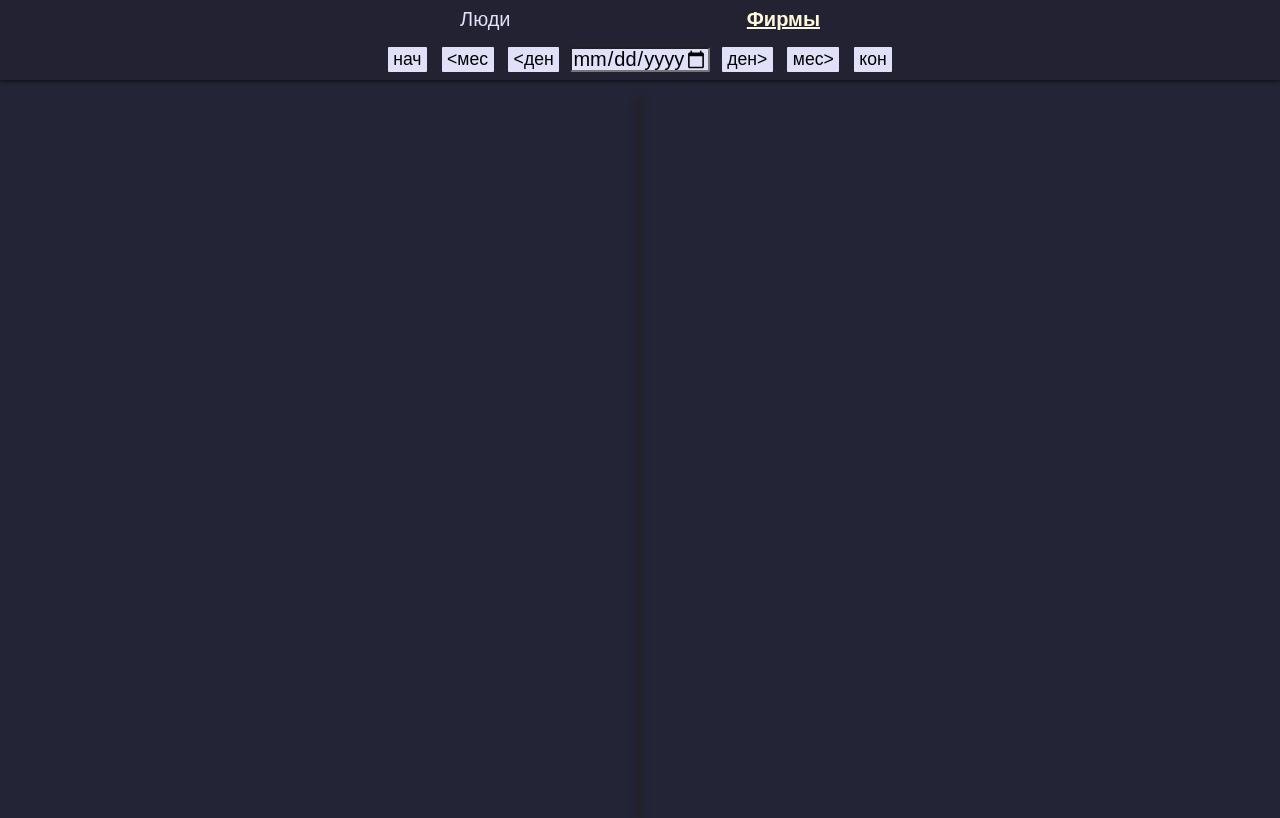
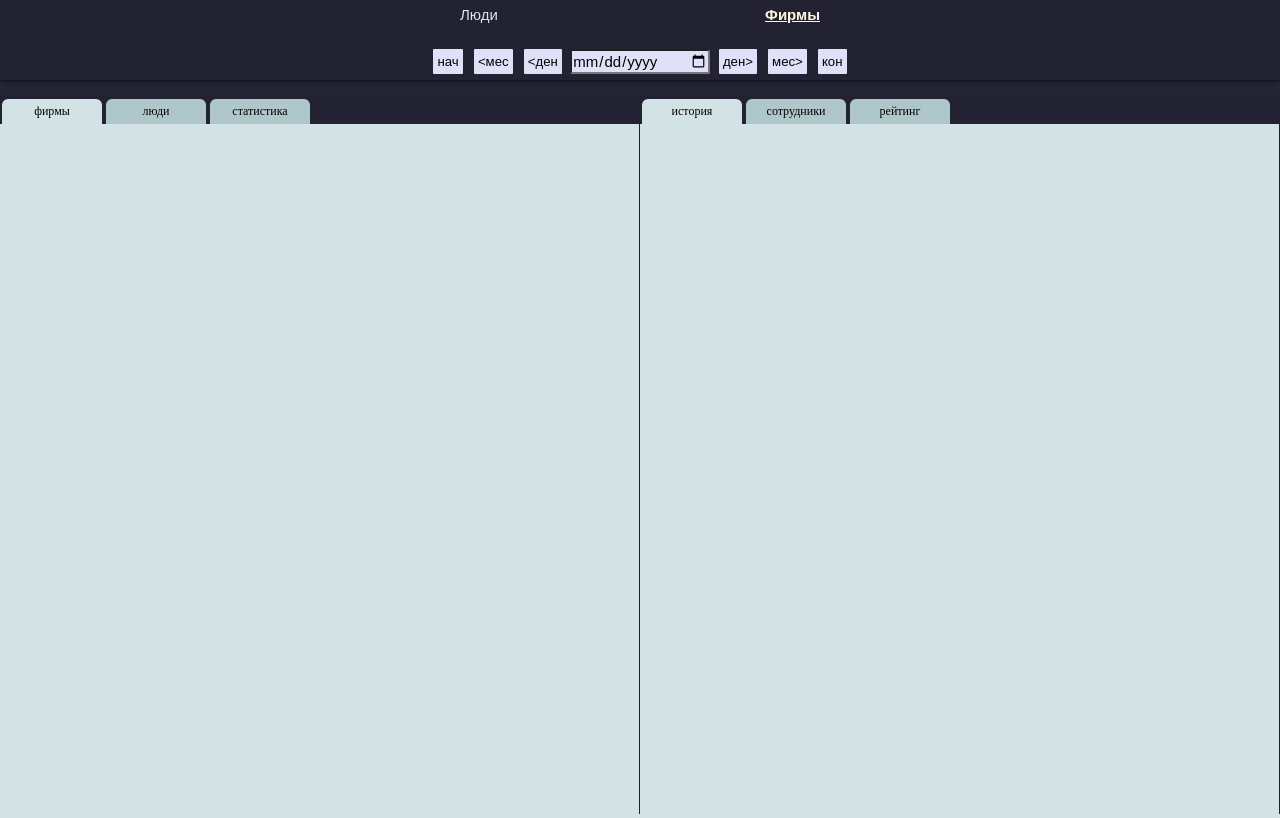
Before and after one commit to babushkian/itwd, a Flask app: page /firms_status in a window 1280 px wide. Run offline with Flask 3, Linux system fonts and the light colour scheme; the visitor is signed in with stand-in values (Sample User, id 1); some web fonts are replaced.

Commit message:
переделал и отрефакторил интерфейс (добавил вкладки)

```diff
--- a/app/main/routes.py
+++ b/app/main/routes.py
@@ -13,11 +13,7 @@
 
 @bp.route('/', methods=['GET'])
 def index():
-    q = select(People).limit(20)
-    res = session.execute(q).scalars().all()
-    for i in res:
-        print(i)
-    return render_template('index.html', users=res)
+    return redirect(url_for('main.firms_status'))
 
 
 def get_time_limits():
--- a/app/models/__init__.py
+++ b/app/models/__init__.py
@@ -4,7 +4,7 @@
 class Base(DeclarativeBase):
     pass
 
-engine = create_engine(f'mysql+mysqlconnector://{Cred.user}:{Cred.passw}@{Cred.host}/{Cred.base}', echo=False)
+engine = create_engine(f'mysql+mysqlconnector://{Cred.user}:{Cred.passw}@{Cred.host}/{Cred.base}', echo=True)
 Session = sessionmaker()
 Session.configure(bind=engine)
 session = Session()
--- a/app/static/css/main.css
+++ b/app/static/css/main.css
@@ -40,10 +40,16 @@
   padding: 0;
 }
 
-body {
+html {
+  font-size: 14px;
   font-family: "FiraSans", Arial, Helvetica, sans-serif;
   font-weight: 500;
   background-color: rgb(36, 36, 55);
+}
+@media (max-width: 1680px) {
+  html {
+    font-size: 12px;
+  }
 }
 
 .header {
@@ -114,12 +120,12 @@
 }
 
 .content {
+  max-width: 1900px;
   display: flex;
   flex-direction: row;
-  justify-content: center;
+  justify-content: space-between;
   align-items: flex-start;
-  font-size: 14px;
-  line-height: 1.2rem;
+  line-height: 1.3rem;
   font-weight: 400;
   height: 100vh;
   padding-top: 80px;
@@ -127,40 +133,69 @@
   overflow-y: none;
 }
 
-.content__window {
+.tabs_panel {
+  display: flex;
+  background-color: rgb(34, 34, 51);
+  min-height: 30px;
+}
+.tabs_panel button.tab {
+  margin: 5px 2px 0 2px;
+  font-size: inherit;
+  min-width: 100px;
+  border-radius: 6px 6px 0 0;
+  border: none;
+  background-color: hsl(187, 20%, 74%);
+  cursor: pointer;
+}
+.tabs_panel button.tab.active_tab {
+  background-color: hsl(187, 24%, 86%);
+}
+.tabs_panel button.tab span {
+  margin: 0 0.5rem;
+  text-align: center;
+  font-size: 1rem;
+  font-family: "FiraSans";
+}
+
+.half {
   background-color: hsl(187, 24%, 86%);
   height: 100%;
-  width: -moz-max-content;
-  width: max-content;
-  margin: 0;
+  width: 100%;
   border-right: 1px solid #222;
-  overflow: auto;
+  display: flex;
+  flex-direction: column;
 }
-.content__window.main {
-  box-shadow: 0 0 10px #000;
+
+.content__window {
+  display: flex;
+  flex-direction: column;
+  flex-grow: 1;
+  overflow-y: auto;
 }
-.content__window.side {
-  margin: 0;
-  background-color: hsl(187, 24%, 82%);
-}
-.content__window .table_title {
+.content__window .title {
   margin: 1rem;
   text-align: center;
   font-size: 1.5rem;
 }
+.content__window .table {
+  overflow-y: auto;
+}
 
 table {
   /* border: 1px solid black; */
+  flex-shrink: 0;
+  overflow-y: auto;
   border-collapse: collapse;
-  min-width: 300px;
-  margin: 1rem;
+  min-width: 360px;
+  margin: 1rem auto;
   border: 1px solid rgba(83, 73, 73, 0.4);
+  line-height: 1.3em;
 }
 table th {
   background-color: hsl(187, 10%, 27%);
   color: rgb(238, 247, 244);
   font-weight: 500;
-  padding: 8px;
+  padding: 0.5em 1em;
 }
 table tr {
   border-bottom: 1px solid rgba(83, 73, 73, 0.4);
@@ -179,7 +214,7 @@
   text-decoration: underline;
 }
 table td {
-  padding: 8px 15px;
+  padding: 0.5em 1em;
   text-align: center;
-  min-width: 100px;
+  min-width: 5rem;
 }/*# sourceMappingURL=main.css.map */
--- /dev/null
+++ b/app/static/js/main.js
@@ -0,0 +1,331 @@
+(function polyfill() {
+  const relList = document.createElement("link").relList;
+  if (relList && relList.supports && relList.supports("modulepreload")) {
+    return;
+  }
+  for (const link of document.querySelectorAll('link[rel="modulepreload"]')) {
+    processPreload(link);
+  }
+  new MutationObserver((mutations) => {
+    for (const mutation of mutations) {
+      if (mutation.type !== "childList") {
+        continue;
+      }
+      for (const node of mutation.addedNodes) {
+        if (node.tagName === "LINK" && node.rel === "modulepreload")
+          processPreload(node);
+      }
+    }
+  }).observe(document, { childList: true, subtree: true });
+  function getFetchOpts(link) {
+    const fetchOpts = {};
+    if (link.integrity)
+      fetchOpts.integrity = link.integrity;
+    if (link.referrerPolicy)
+      fetchOpts.referrerPolicy = link.referrerPolicy;
+    if (link.crossOrigin === "use-credentials")
+      fetchOpts.credentials = "include";
+    else if (link.crossOrigin === "anonymous")
+      fetchOpts.credentials = "omit";
+    else
+      fetchOpts.credentials = "same-origin";
+    return fetchOpts;
+  }
+  function processPreload(link) {
+    if (link.ep)
+      return;
+    link.ep = true;
+    const fetchOpts = getFetchOpts(link);
+    fetch(link.href, fetchOpts);
+  }
+})();
+function convertInputToString(d) {
+  const dp = d.split("-");
+  return dp.reverse().join(".");
+}
+const mainDate = document.querySelector("#main-date");
+const startDate = mainDate.getAttribute("min");
+const endDate = mainDate.getAttribute("max");
+const leftButtons = document.querySelectorAll("button.left");
+const rightButtons = document.querySelectorAll("button.right");
+const dayFofward = document.querySelector("#day-plus");
+const monthFofward = document.querySelector("#month-plus");
+const dayBackward = document.querySelector("#day-minus");
+const monthBackward = document.querySelector("#month-minus");
+const startDateButton = document.querySelector("#start_date");
+const endDateButton = document.querySelector("#end_date");
+function checkDisableButtons(leftDate, rightDate, buttonsSection) {
+  const a = new Date(leftDate);
+  const b = new Date(rightDate);
+  if (a.getTime() >= b.getTime()) {
+    buttonsSection.forEach((button) => button.setAttribute("disabled", ""));
+  } else {
+    buttonsSection.forEach((button) => {
+      if (button.hasAttribute("disabled")) {
+        button.removeAttribute("disabled");
+      }
+    });
+  }
+}
+function checkDateInput() {
+  if (mainDate.value > endDate) {
+    mainDate.value = endDate;
+  }
+  if (mainDate.value < startDate) {
+    mainDate.value = startDate;
+  }
+  checkDisableButtons(startDate, mainDate.value, leftButtons);
+  checkDisableButtons(mainDate.value, endDate, rightButtons);
+}
+function createTitle(contentNode, obj) {
+  const tt = document.createElement("div");
+  tt.innerText = `${obj.entnty} ${obj.name} на ${convertInputToString(
+    obj.date
+  )}`;
+  tt.className = "title";
+  contentNode.appendChild(tt);
+}
+function buildTable({ content }, headerObj, { order, header, data }) {
+  while (content.firstChild) {
+    content.removeChild(content.firstChild);
+  }
+  createTitle(content, headerObj);
+  const tc = document.createElement("div");
+  tc.className = "table";
+  content.appendChild(tc);
+  const tb = document.createElement("table");
+  tc.appendChild(tb);
+  const th = document.createElement("tr");
+  tb.appendChild(th);
+  order.forEach((el) => {
+    const thd = document.createElement("th");
+    thd.innerText = header[el];
+    th.appendChild(thd);
+  });
+  data.forEach((element) => {
+    const tr = document.createElement("tr");
+    tb.appendChild(tr);
+    if (element.hasOwnProperty("active")) {
+      if (!element.active) {
+        tr.classList.add("not_active");
+      }
+    }
+    order.forEach((key) => {
+      let a = document.createElement("td");
+      if (!key.includes("_date")) {
+        a.innerText = element[key];
+      } else {
+        if (element[key]) {
+          const d = new Date(element[key]);
+          a.innerText = d.getDate().toString().padStart(2, "0") + "." + (d.getMonth() + 1).toString().padStart(2, "0") + "." + d.getFullYear();
+        } else {
+          a.innerText = "";
+        }
+      }
+      tr.appendChild(a);
+    });
+  });
+}
+document.querySelector(".half.main");
+document.querySelector(".half.details");
+const tableUrlEL = document.querySelector("#request");
+const tableUrl = tableUrlEL.dataset.url;
+console.log("селестор страницы", tableUrl);
+const active = document.querySelector(".option_" + tableUrlEL.dataset.class);
+active.classList.add("option_active");
+class Panel {
+  constructor(name) {
+    this.createPanel(name);
+    this.currentTab = null;
+  }
+  createPanel(name) {
+    const r = document.createElement("div");
+    r.className = `half ${name}`;
+    const root = document.querySelector(".content");
+    root.appendChild(r);
+    this.tabsPanel = document.createElement("div");
+    this.tabsPanel.className = "tabs_panel";
+    r.appendChild(this.tabsPanel);
+    this.content = document.createElement("div");
+    this.content.className = "content__window";
+    r.appendChild(this.content);
+  }
+}
+const mainPanel = new Panel("main");
+const detailsPanel = new Panel("details");
+mainDate.addEventListener("keyup", function(e) {
+  if (e.key === "Enter") {
+    checkDateInput();
+    getStat(tableUrl, this.value);
+  }
+});
+mainDate.addEventListener("blur", function(e) {
+  checkDateInput();
+  getStat(tableUrl, this.value);
+});
+dayFofward.addEventListener("click", () => {
+  let date = new Date(mainDate.value);
+  date.setDate(date.getDate() + 1);
+  mainDate.valueAsDate = date;
+  checkDateInput();
+  getStat(tableUrl, mainDate.value);
+});
+monthFofward.addEventListener("click", () => {
+  let date = new Date(mainDate.value);
+  const a = new Date(date.getFullYear(), date.getMonth() + 1, 0);
+  date.setDate(date.getDate() + a.getDate());
+  mainDate.valueAsDate = date;
+  checkDateInput();
+  getStat(tableUrl, mainDate.value);
+});
+dayBackward.addEventListener("click", () => {
+  let date = new Date(mainDate.value);
+  date.setDate(date.getDate() - 1);
+  mainDate.valueAsDate = date;
+  checkDateInput();
+  getStat(tableUrl, mainDate.value);
+});
+monthBackward.addEventListener("click", () => {
+  let date = new Date(mainDate.value);
+  const a = new Date(date.getFullYear(), date.getMonth(), 0);
+  date.setDate(date.getDate() - a.getDate());
+  mainDate.valueAsDate = date;
+  checkDateInput();
+  getStat(tableUrl, mainDate.value);
+});
+startDateButton.addEventListener("click", () => {
+  mainDate.value = startDate;
+  checkDateInput();
+  getStat(tableUrl, mainDate.value);
+});
+endDateButton.addEventListener("click", () => {
+  mainDate.value = endDate;
+  checkDateInput();
+  getStat(tableUrl, mainDate.value);
+});
+async function getStat(url_string, date) {
+  const URL = `http://127.0.0.1:5000/${url_string}/${date}`;
+  const data = await fetch(URL);
+  const cd = await data.json();
+  buildMainTable(mainPanel, cd);
+  const titleObject = { entnty: "Информация о фирмах", name: "", date };
+  buildTable(mainPanel, titleObject, cd);
+  const firmId = cd.data[0]["id"];
+  const firmName = cd.data[0]["name"];
+  await getSideInfo(firmId, firmName, date);
+}
+checkDateInput();
+getStat(tableUrl, mainDate.value);
+function buildMainTable({ content }, { title, order, header, data }) {
+  while (content.firstChild) {
+    content.removeChild(content.firstChild);
+  }
+  const tt = document.createElement("div");
+  tt.innerText = title;
+  tt.className = "title";
+  content.appendChild(tt);
+  const tb = document.createElement("table");
+  content.appendChild(tb);
+  const th = document.createElement("tr");
+  tb.appendChild(th);
+  order.forEach((el) => {
+    const thd = document.createElement("th");
+    thd.innerText = header[el];
+    th.appendChild(thd);
+  });
+  data.forEach((element) => {
+    const tr = document.createElement("tr");
+    tb.appendChild(tr);
+    if (element.hasOwnProperty("active")) {
+      if (!element.active) {
+        tr.classList.add("not_active");
+      }
+    }
+    order.forEach((key) => {
+      let a = document.createElement("td");
+      if (!key.includes("_date")) {
+        a.innerText = element[key];
+      } else {
+        if (element[key]) {
+          const d = new Date(element[key]);
+          a.innerText = d.getDate().toString().padStart(2, "0") + "." + (d.getMonth() + 1).toString().padStart(2, "0") + "." + d.getFullYear();
+        } else {
+          a.innerText = "";
+        }
+      }
+      tr.appendChild(a);
+    });
+  });
+}
+async function getSideInfo(firmId, firmName, date) {
+  const URL = `http://127.0.0.1:5000/rating_history?firm=${firmId}&date=${date}`;
+  const data = await fetch(URL);
+  const cd = await data.json();
+  const titleObject = {
+    entnty: "Сведения о фирме",
+    name: `"${firmName}"`,
+    date
+  };
+  buildTable(detailsPanel, titleObject, cd);
+}
+const mainTabObjects = [
+  {
+    id: "main_firms",
+    name: "фирмы",
+    request: "feq"
+  },
+  {
+    id: "main__staff",
+    name: "люди",
+    request: "feq"
+  },
+  {
+    id: "main_statistics",
+    name: "статистика",
+    request: "feq"
+  }
+];
+const tabObjects = [
+  {
+    id: "firm_history",
+    name: "история",
+    request: "feq"
+  },
+  {
+    id: "firm_staff",
+    name: "сотрудники",
+    request: "feq"
+  },
+  {
+    id: "firm_rating",
+    name: "рейтинг",
+    request: "feq"
+  }
+];
+buildPanel(mainPanel, mainTabObjects);
+buildPanel(detailsPanel, tabObjects);
+function buildPanel({ tabsPanel, currentTab }, tabObj) {
+  function listenTabPanel(panel) {
+    panel.addEventListener("click", (event) => {
+      const a = event.target.closest(".tab");
+      if (a) {
+        currentTab.classList.remove("active_tab");
+        a.classList.add("active_tab");
+        currentTab = a;
+      }
+    });
+  }
+  tabsPanel.innerHTML = "";
+  tabObj.forEach((tab, index) => {
+    const tb = document.createElement("button");
+    tb.className = "tab";
+    if (!currentTab) {
+      currentTab = tb;
+      tb.classList.add("active_tab");
+    }
+    tb.setAttribute("id", tab.id);
+    tb.innerHTML = `<span>${tab.name}</span>`;
+    tabsPanel.appendChild(tb);
+  });
+  listenTabPanel(tabsPanel);
+}
--- a/app/templates/base.html
+++ b/app/templates/base.html
@@ -37,17 +37,13 @@
       </div>
     </div>
     <div class="content">
-      <div class="content__window main">
       {% block content %}
       {% endblock content %}
-      </div>
-            <div class="content__window side">
-      </div>
     </div>
 
     {% block js %}
 
-      <script type="module"  src="{{ url_for('static', filename = 'js/header.js') }}"></script>
+      <script type="module"  src="{{ url_for('static', filename = 'js/main.js') }}"></script>
 
     {% endblock js %}
   </body>
```
Also changed, not shown: app/static/js/header.js (deleted, +0 -224 lines).
